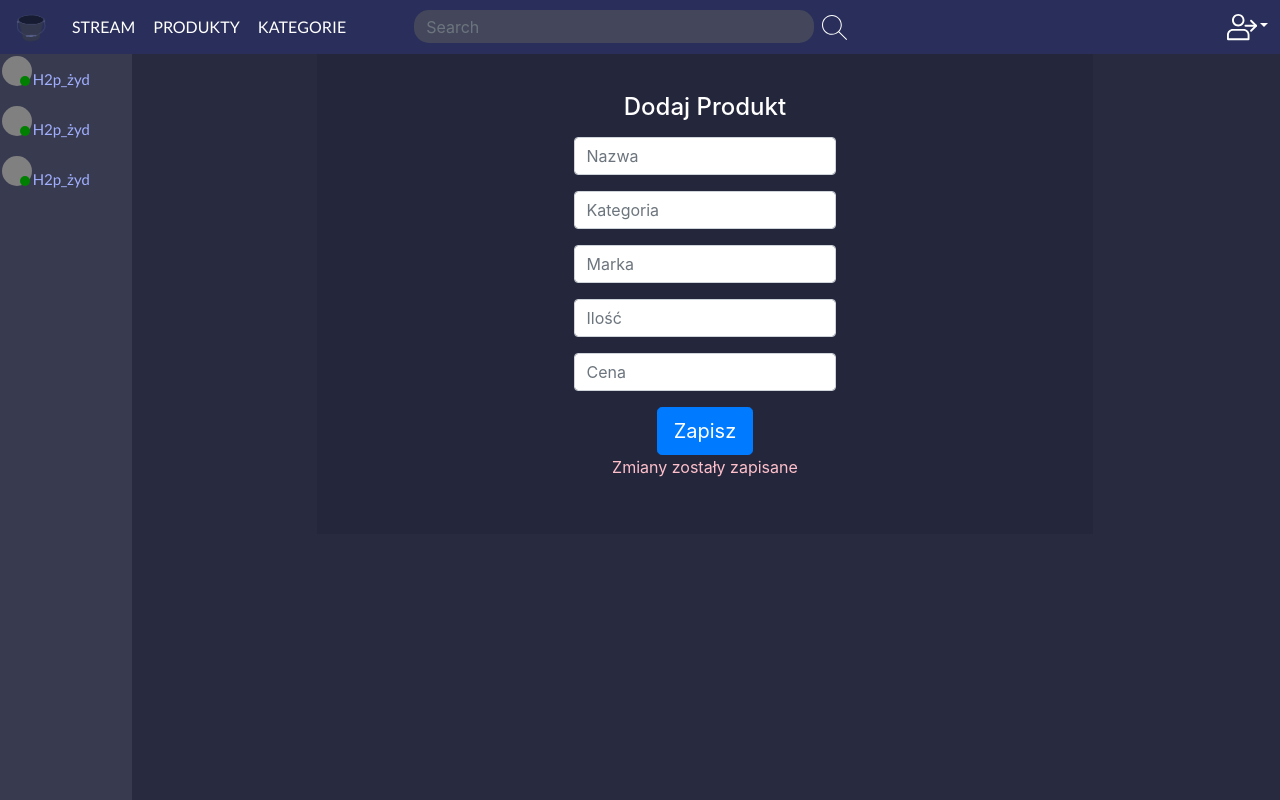
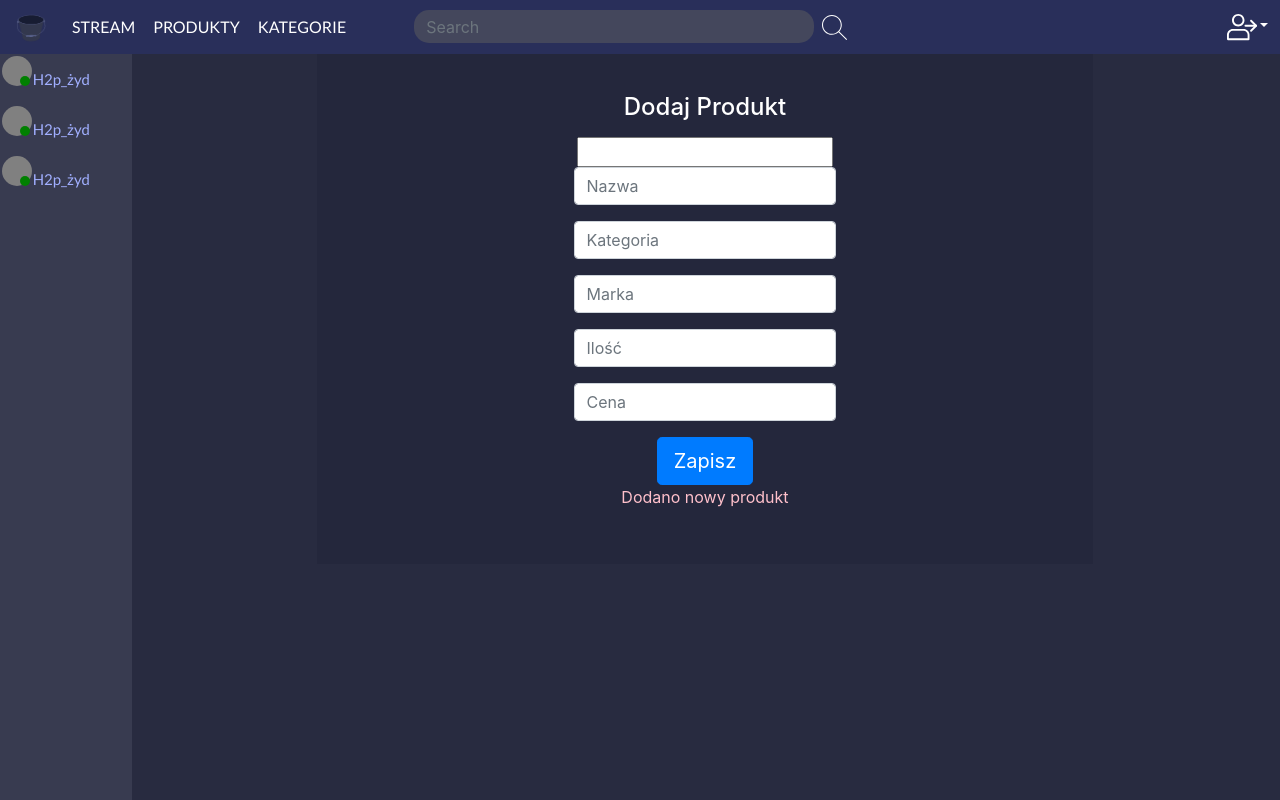
Before and after one commit to JakubStepnik/sklep, a PHP site: page /dodaj_produkt.php?error=none in a window 1280 px wide. Run offline with PHP 8.4, Linux system fonts and the light colour scheme; the visitor is signed in with stand-in values (Sample User, id 1); data that the repository does not hold is empty.

Commit message:
porawnienie sciezki erorow

```diff
--- a/dodaj_produkt.php
+++ b/dodaj_produkt.php
@@ -73,6 +73,9 @@ include_once "nav.php";
                         <div class="row text-white">
                             <div class="col-xl-5 col-lg-6 col-md-8 col-sm-10 mx-auto text-center form p-4">
                                 <h4 class="display-12 py-2 text-center " >Dodaj Produkt</h4>
+                                <form action="dolacz/image.inc.php" class="justify-content-center" method="post" enctype="multipart/from-data">
+                                <input type="" name="">
+                                </form>
                                     <form action="dolacz/ds.inc.php" class="justify-content-center" method="post">
                                         <div class="form-group">
                                             <input type="text" class="form-control" placeholder="Nazwa" name="nazwa">
@@ -94,22 +97,16 @@ include_once "nav.php";
                                     <?php
                                     if(isset($_GET["error"])){
                                       if($_GET["error"]=="none"){
-                                        echo "<zspan style='color:pink' <p>Zmiany zostały zapisane</p></span>";
+                                        echo "<zspan style='color:pink' <p>Dodano nowy produkt</p></span>";
                                       }
-                                      else if($_GET["error"]=="notchange"){
-                                        echo "<span style='color:pink' <p>Niczego nie zmieniono!</p></span>";
+                                      else if($_GET["error"]=="emptyInput"){
+                                        echo "<span style='color:pink' <p>Czegoś nie wypełniono</p></span>";
                                       }
-                                      else if($_GET["error"]=="invalidUid"){
-                                        echo "<span style='color:pink' <p>login się nie zgadza</p></span>";
+                                      else if($_GET["error"]=="invalidCategory"){
+                                        echo "<span style='color:pink' <p>brak kategori!</p></span>";
                                       }
-                                      else if($_GET["error"]=="invalidEmail"){
-                                        echo "<span style='color:pink' <p>zły email!</p></span>";
-                                      }
-                                      else if($_GET["error"]=="passnotmach"){
-                                        echo "<span style='color:pink' <p>Hasło jest zajęte</p></span>";
-                                      }
-                                      else if($_GET["error"]=="usernametaken"){
-                                        echo "<span style='color:pink' <p>już taki nick jest zajęty</p></span>";
+                                      else if($_GET["error"]=="invalidBrand"){
+                                        echo "<span style='color:pink' <p>brak marki</p></span>";
                                       }
                                     }
                                     ?>
--- a/dolacz/ds.inc.php
+++ b/dolacz/ds.inc.php
@@ -24,7 +24,7 @@ if(invailidCategory($conn,$kategoria) == false){
 }
 
 else {
-    header("location:../dodaj_produkt.php");
+    header("location:../dodaj_produkt.php?error=none");
     exit();
 }
 ?>
--- a/dolacz/functions.inc.php
+++ b/dolacz/functions.inc.php
@@ -248,7 +248,7 @@ function invailidCategory($conn,$kategoria){
             mysqli_stmt_execute($stmt);
 
             mysqli_stmt_close($stmt);
-            header("location: ../logowanie.php?error=none");
+            header("location: ../dodaj_produkt.php?error=none");
             exit();
             }
     ?>
```
